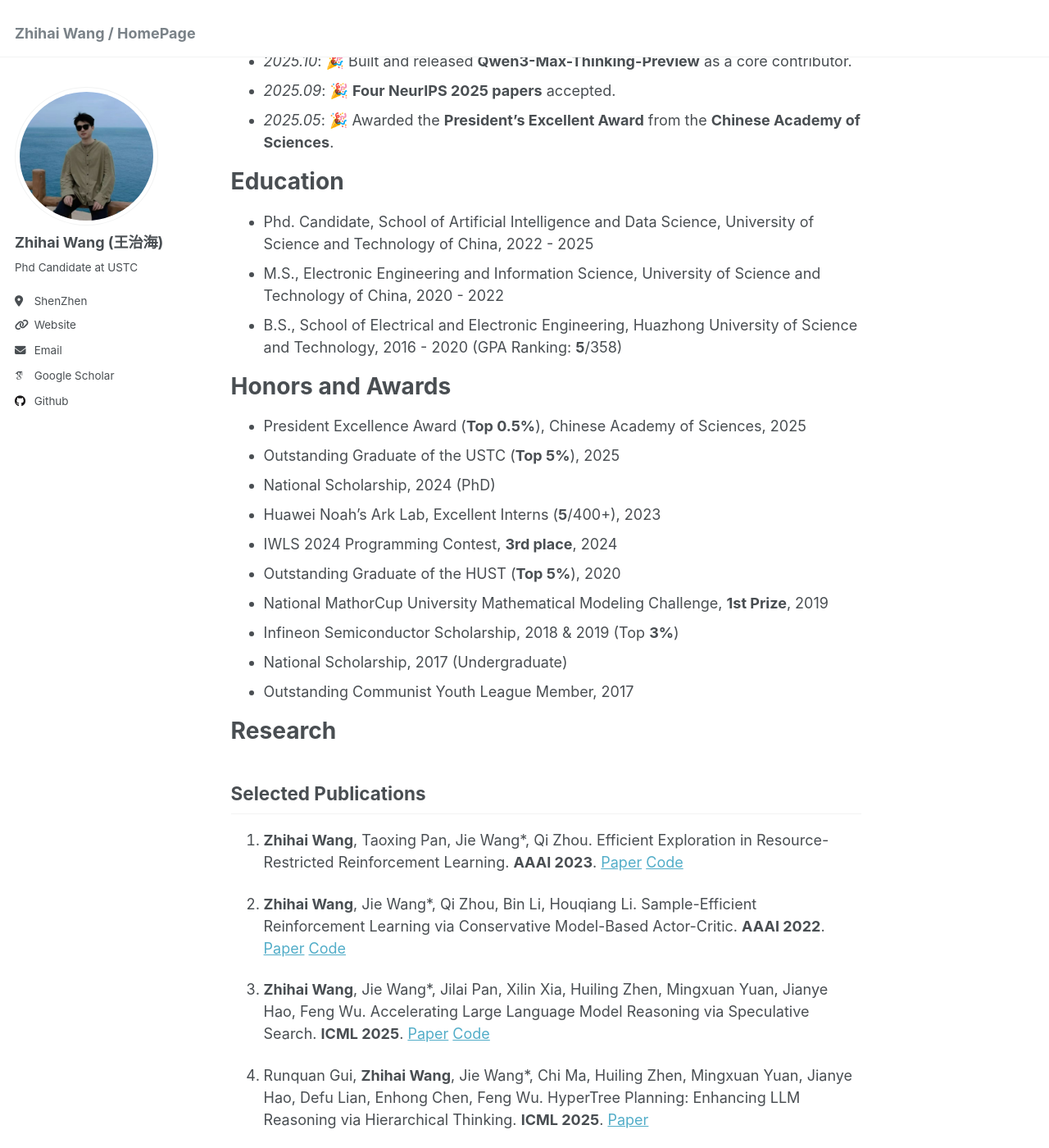
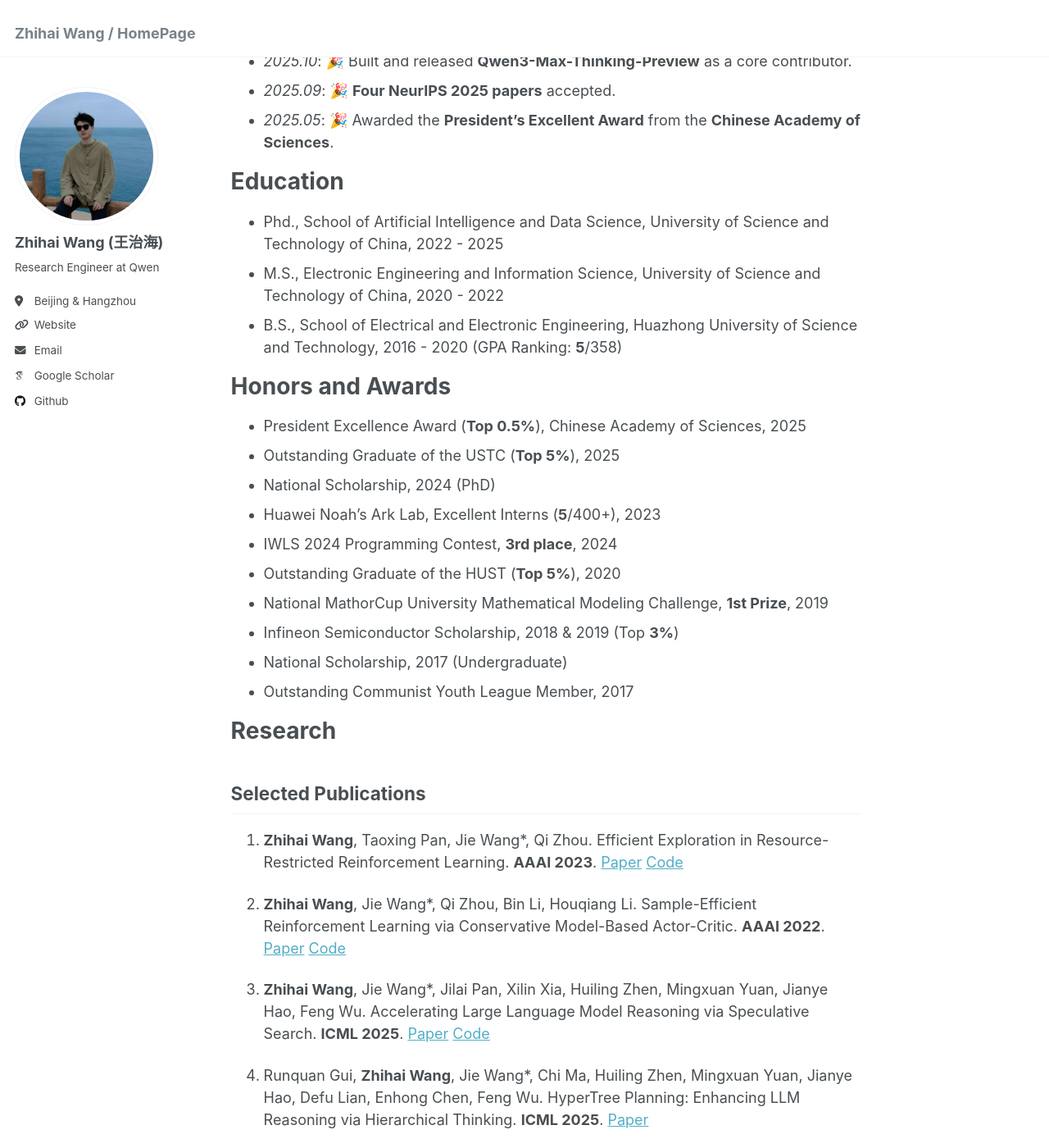
Before and after one commit to zhihaiwangx/zhihaiwangx.github.io, a Jekyll site: the page built from _pages/about.md, in a window 1280 px wide and 1400 px high, scrolled down 618 px. Shown: the whole window at 82% size. Built offline with Jekyll 4.4.1, drawn with Linux system fonts in a browser that asks for light colours; some web fonts are replaced; some of the changed text lies outside the part shown.

Commit message:
update minor

```diff
--- a/_config.yml
+++ b/_config.yml
@@ -24,8 +24,8 @@ author:
   avatar           : "zhihaiwang.jpg"
   name             : "Zhihai Wang (王治海)"
   # pronouns         : # example: "she/her"
-  bio              : "Phd Candidate at USTC"
-  location         : "ShenZhen"
+  bio              : "Research Engineer at Qwen"
+  location         : "Beijing & Hangzhou"
   # employer         : "Red Brick University"
   uri              : https://miralab.ai/people/zhihai-wang/
   email            : "zhwangx@mail.ustc.edu.cn"
--- a/_pages/about.md
+++ b/_pages/about.md
@@ -23,7 +23,7 @@ My research interests include Sample-Efficient Deep Reinforcement Learning (DRL)
 Education
 ======
 
-- Phd. Candidate, School of Artificial Intelligence and Data Science, University of Science and Technology of China, 2022 - 2025
+- Phd., School of Artificial Intelligence and Data Science, University of Science and Technology of China, 2022 - 2025
 - M.S., Electronic Engineering and Information Science, University of Science and Technology of China, 2020 - 2022
 - B.S.,  School of Electrical and Electronic Engineering, Huazhong University of Science and Technology, 2016 - 2020 (GPA Ranking: **5**/358)
 
```
Also changed, not shown: other parts of _pages/about.md (+1 -1 lines).
